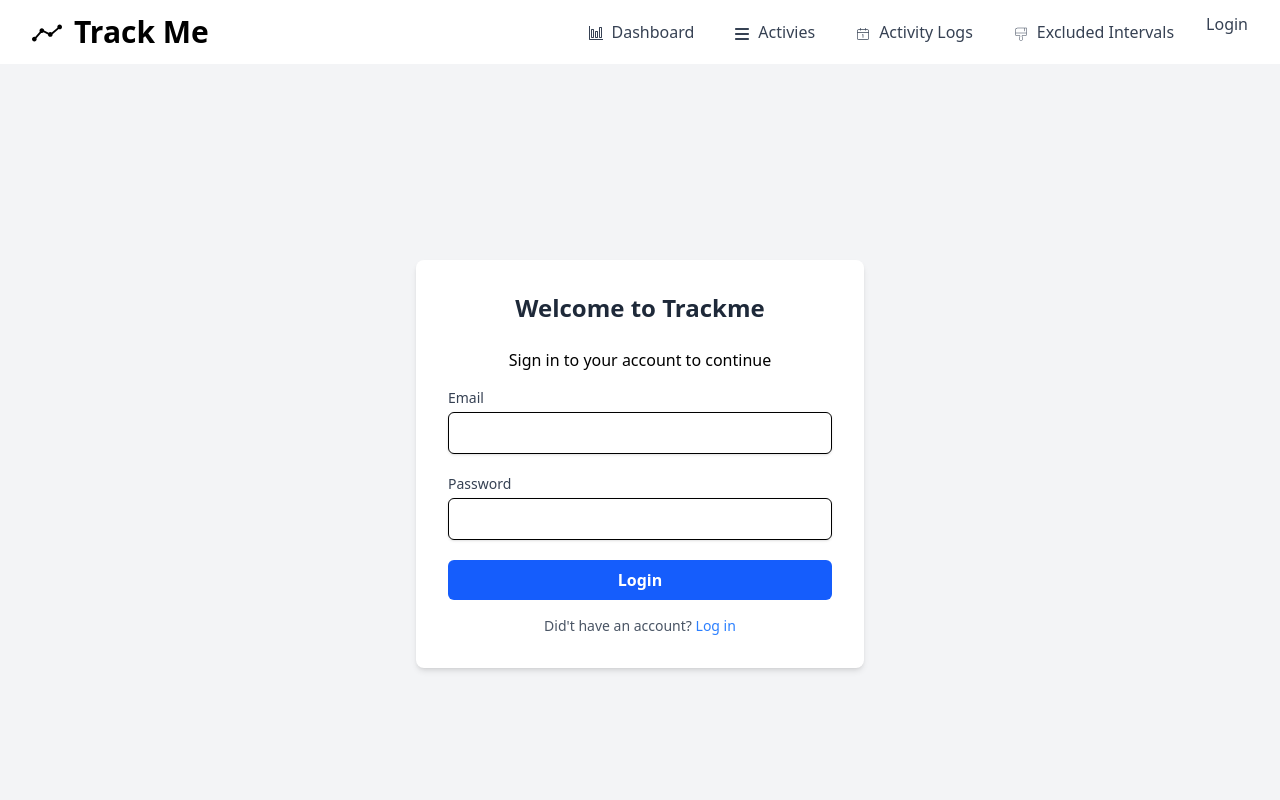
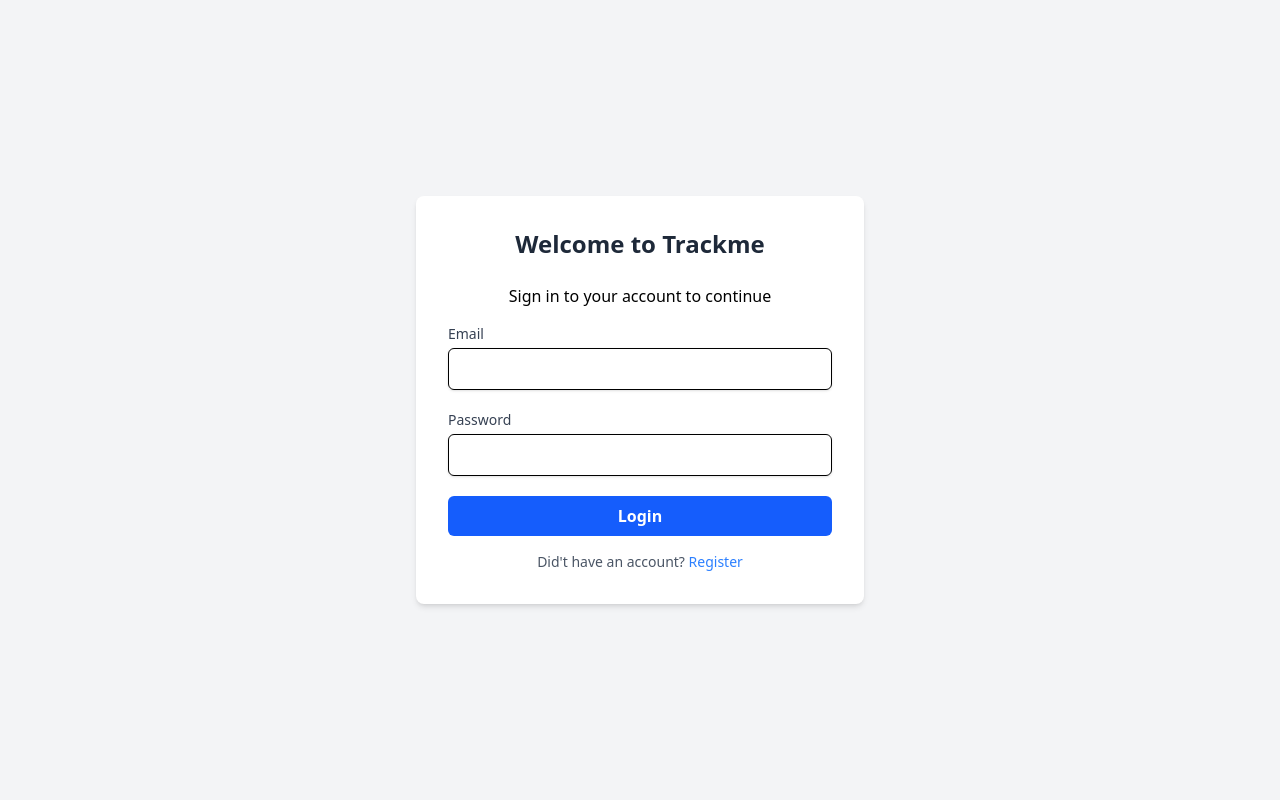
Before and after one commit to gskumawat0/trackWizard, a React (Vite) app: page /login in a window 1280 px wide. Shown: the top 800 px of the page. Built offline with nearby package versions, Linux system fonts and the light colour scheme.

Commit message:
update dashboard

```diff
--- a/src/assets/Header.jsx
+++ b/src/assets/Header.jsx
@@ -24,20 +24,31 @@
             <>
               <div></div>
               <nav className="hidden md:flex space-x-6">
-                <Link to={""} className="text-gray-700 hover:text-blue-600">
-                  <VscGraph /> Dashboard
+               <Link
+                  to={"/"}
+                  className="text-gray-700 flex gap-2 cursor-pointer hover:bg-amber-100 p-2 rounded-xl hover:text-blue-600"
+                >
+                  <VscGraph className="mt-1.5" /> Dashboard
                 </Link>
-                <Link to={""} className="text-gray-700 hover:text-blue-600">
-                  Activies
+                <Link
+                  to={"/activity"}
+                  className="text-gray-700 flex gap-2 cursor-pointer hover:bg-amber-100 p-2 rounded-xl hover:text-blue-600"
+                >
+                  <FaBars className="mt-1.5" /> Activies
                 </Link>
-                <Link to={""} className="text-gray-700 hover:text-blue-600">
+                <Link
+                  to={"/activity_logs"}
+                  className="text-gray-700 flex gap-2 cursor-pointer hover:bg-amber-100 p-2 rounded-xl hover:text-blue-600"
+                >
+                  <CiCalendarDate className="mt-1.5" />
                   Activity Logs
                 </Link>
                 <Link
                   to={"/interval"}
-                  className="text-gray-700 hover:text-blue-600"
+                  className="text-gray-700 flex gap-2 cursor-pointer hover:bg-amber-100 p-2 rounded-xl hover:text-blue-600"
                 >
-                  Excluded Intervals
+                  <PiPaintBrushBroadThin className="mt-1.5" /> Excluded
+                  Intervals
                 </Link>
                 <div
                   onClick={logout}
--- a/src/assets/Login.jsx
+++ b/src/assets/Login.jsx
@@ -1,7 +1,8 @@
 import React, { useContext } from 'react';
 import { getAuth, signInWithEmailAndPassword } from "firebase/auth";
 import { Maincontext } from './Pages/Context';
-import { useNavigate } from 'react-router-dom';
+import { Link, useNavigate } from 'react-router-dom';
+
 
 
 
@@ -82,8 +83,9 @@
 
         <p className="text-center text-sm text-gray-600 mt-4">
           Did't have an account?{' '}
-          <a href="#" className="text-blue-500 hover:underline">
-            Log in
+
+          <a href="/register" className="text-blue-500 hover:underline">
+         Register
           </a>
         </p>
       </div>
--- a/src/assets/Pages/Home.jsx
+++ b/src/assets/Pages/Home.jsx
@@ -15,7 +15,7 @@
     <div className="bg-black w-full">
         <div className="">
 
-            hgfdtghfyvuj
+            hgfdtghfyvujewrdw
         </div>
       <div className="flex mt-10 justify-center items-center m-auto   rounded-2xl w-xs h-9 bg-gray-100">
         <SlEnergy />
--- a/src/assets/Register.jsx
+++ b/src/assets/Register.jsx
@@ -81,7 +81,7 @@
 
         <p className="text-center text-sm text-gray-600 mt-4">
           Already have an account?{' '}
-          <a href="#" className="text-blue-500 hover:underline">
+          <a href="/login" className="text-blue-500 hover:underline">
             Log in
           </a>
         </p>
```
Also changed, not shown: src/App.jsx (+5 -5 lines).
